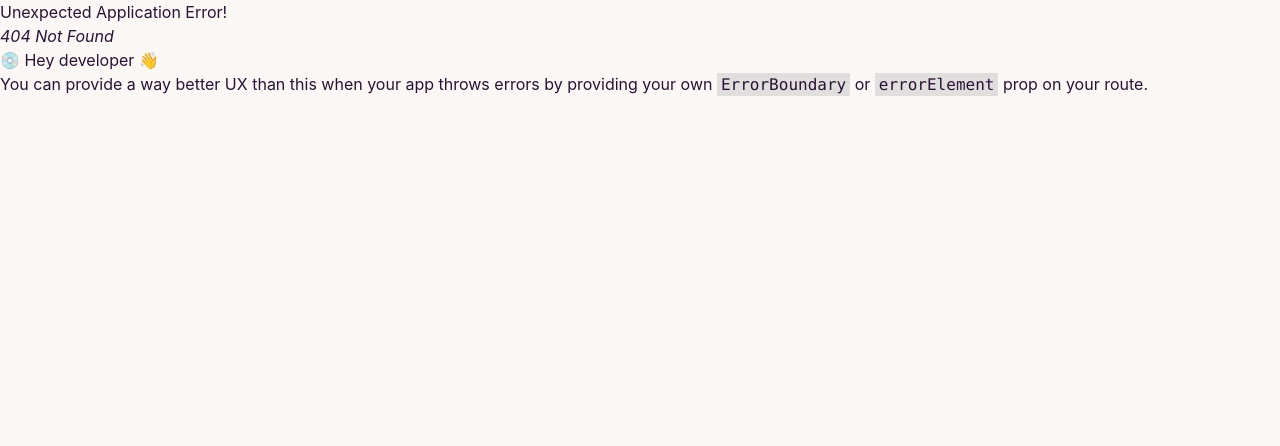
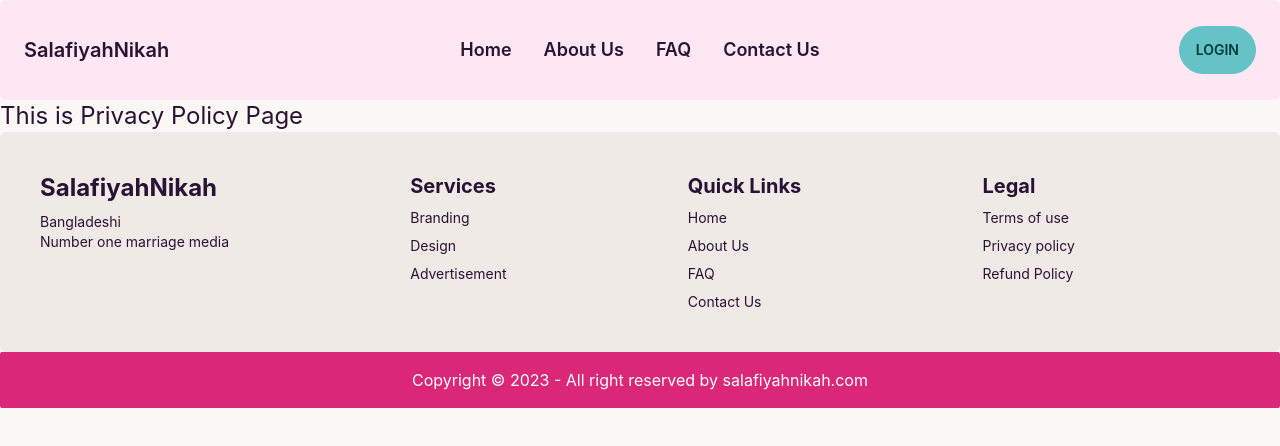
Before and after one commit to minjurRahman/marriage-media-client, a React (Create React App) app: page /privacy-policy in a window 1280 px wide. Before the commit this address had no page. Shown: the top 446 px of the page. Built offline with nearby package versions, Linux system fonts and the light colour scheme.

Commit message:
added footer section and update

```diff
--- a/src/Pages/Home/Home/Home.js
+++ b/src/Pages/Home/Home/Home.js
@@ -1,5 +1,4 @@
 import React from 'react';
-import PrimaryBtn from '../../../components/PromaryBtn/PrimaryBtn';
 import useTitle from '../../../Hooks/TitleNavigate';
 import Banner from './Banner';
 import CreateBio from './CreateBio';
--- a/src/Pages/Home/Home/HowWeWorks/HowWeWork.js
+++ b/src/Pages/Home/Home/HowWeWorks/HowWeWork.js
@@ -1,11 +1,11 @@
 import React from 'react';
 
-const HowWeWork = ({describe}) => {
-    const { name, description, img, view} = describe;
+const HowWeWork = ({ describe }) => {
+    const { name, description, img } = describe;
     return (
-        <div className="card bg-base-100 shadow-xl">
+        <div className="card bg-pink-50 shadow-xl">
             <figure className="px-10 pt-10">
-                <img src={img} alt="Avatar" className="rounded-sm w-24" />
+                <img src={img} alt="Avatar" className="rounded-sm w-24 h-14" />
             </figure>
             <div className="card-body items-center text-center">
                 <h2 className="card-title text-3xl font-bold">{name}</h2>
--- a/src/Pages/Home/Home/HowWeWorks/HowWeWorks.js
+++ b/src/Pages/Home/Home/HowWeWorks/HowWeWorks.js
@@ -38,7 +38,7 @@ const HowWeWorks = () => {
     ]
     return (
         <div>
-            <div className='mt-16 mb-6'>
+            <div className='mt-36 mb-6'>
                 <div className='text-center mb-12'>
                     <h1 className='text-5xl font-bold text-primary uppercase'> How Salafiyah Nikah Works</h1>
                 </div>
--- a/src/Pages/Home/Home/UserStatistics/UserStatistic.js
+++ b/src/Pages/Home/Home/UserStatistics/UserStatistic.js
@@ -1,12 +1,12 @@
 import React from 'react';
 
-const UserStatistic = ({statistic}) => {
-    const {name, description, img, view} = statistic;
+const UserStatistic = ({ statistic }) => {
+    const { description, img, view } = statistic;
 
     return (
-        <div className="card bg-base-100 shadow-xl">
+        <div className="card bg-pink-50 shadow-xl">
             <figure className="px-10 pt-10">
-                <img src={img} alt="Avatar" className="rounded-sm w-24" />
+                <img src={img} alt="Avatar" className="rounded-sm w-32 h-20" />
             </figure>
             <div className="card-body items-center text-center">
                 {/* <h2 className="card-title">{name}</h2> */}
--- a/src/Pages/Home/Home/UserStatistics/UserStatistics.js
+++ b/src/Pages/Home/Home/UserStatistics/UserStatistics.js
@@ -9,37 +9,37 @@ const UserStatistics = () => {
     const servicesData = [
         {
             id: 1,
-            name: 'Fluoride Treatment',
+            name: 'All Grooms and Brides',
             description: "Total Groom and Bride's Biodatas",
             img: couple,
-            view: 1200
+            view: '1200'
         },
         {
             id: 2,
-            name: 'Cavity Filling',
+            name: 'All Grooms',
             description: "Total Groom's Biodatas",
             img: male,
-            view: 704
+            view: '704'
         },
         {
             id: 3,
-            name: 'Teeth Whitening',
+            name: 'All Brides',
             description: "Total Bride's Biodatas",
             img: female,
-            view: 496
+            view: '496'
         },
         {
             id: 3,
-            name: 'Teeth Whitening',
+            name: 'All Marriages',
             description: "Total Successful Marriages",
             img: married,
-            view: 53
+            view: '62+'
         },
     ]
 
     return (
         <div>
-            <div className='mt-16 mb-6'>
+            <div className='mt-36 mb-10'>
                 <div className='text-center mb-12'>
                     <h1 className='text-5xl font-bold text-primary uppercase'>Salafiyah Nikah User Statistics</h1>
                 </div>
--- /dev/null
+++ b/src/Pages/PrivacyPolicy/PrivacyPolicy.js
@@ -0,0 +1,11 @@
+import React from 'react';
+
+const PrivacyPolicy = () => {
+    return (
+        <div>
+            <h3 className='text-2xl'>This is Privacy Policy Page</h3>
+        </div>
+    );
+};
+
+export default PrivacyPolicy;
--- /dev/null
+++ b/src/Pages/RefundPolicy/RefundPolicy.js
@@ -0,0 +1,11 @@
+import React from 'react';
+
+const RefundPolicy = () => {
+    return (
+        <div>
+            <h3 className='text-2xl'>This is Refund Policy Page</h3>
+        </div>
+    );
+};
+
+export default RefundPolicy;
--- a/src/Pages/Shared/Footer/Footer.js
+++ b/src/Pages/Shared/Footer/Footer.js
@@ -10,24 +10,28 @@ const Footer = () => {
                     <p className='t'>Bangladeshi<br />Number one marriage media</p>
                 </div>
                 <div>
-                    <span className="footer-title">Services</span>
+                    <span className="text-xl font-bold">Services</span>
                     <a href='/' className="link link-hover">Branding</a>
                     <a href='/' className="link link-hover">Design</a>
                     <a href='/' className="link link-hover">Advertisement</a>
                 </div>
                 <div>
-                    <span className="footer-title">Company</span>
-                    <a href='/' className="link link-hover">About us</a>
-                    <a href='/' className="link link-hover">Contact</a>
-                    <a href='/' className="link link-hover">Jobs</a>
+                    <span className="text-xl font-bold">Quick Links</span>
+                    <Link to='/'>Home</Link>
+                    <Link to='/about-us'>About Us</Link>
+                    <Link to='/faq'>FAQ</Link>
+                    <Link to='/contact-us'>Contact Us</Link>
                 </div>
                 <div>
-                    <span className="footer-title">Legal</span>
-                    <a href='/' className="link link-hover">Terms of use</a>
-                    <a href='/' className="link link-hover">Privacy policy</a>
-                    <a href='/' className="link link-hover">Cookie policy</a>
+                    <span className="text-xl font-bold">Legal</span>
+                    <Link to='/terms-and-conditions'>Terms of use</Link>
+                    <Link to='/privacy-policy'>Privacy policy</Link>
+                    <Link to='/refund-policy'>Refund Policy</Link>
                 </div>
             </footer>
+            <div className=' p-4 bg-pink-600 text-base-content text-center rounded-sm'>
+                <p className='text-white'>Copyright © 2023 - All right reserved by salafiyahnikah.com</p>
+            </div>
         </section>
     );
 };
--- a/src/Pages/Shared/NavBar/NavBar.js
+++ b/src/Pages/Shared/NavBar/NavBar.js
@@ -21,7 +21,7 @@ const NavBar = () => {
     </>
 
     return (
-        <div className="navbar bg-base-200 p-6 rounded-md">
+        <div className="navbar bg-pink-100 p-6 rounded-md">
             <div className="navbar-start">
                 <div className="dropdown">
                     <label tabIndex={0} className="btn btn-ghost lg:hidden">
--- /dev/null
+++ b/src/Pages/TermsAndConditions/TermsAndConditions.js
@@ -0,0 +1,11 @@
+import React from 'react';
+
+const TermsAndConditions = () => {
+    return (
+        <div>
+            <h3 className='text-2xl'>This is Terms And Conditions Page</h3>
+        </div>
+    );
+};
+
+export default TermsAndConditions;
```
Also changed, not shown: src/Routes/Routes/Routes.js (+15 -0 lines).
